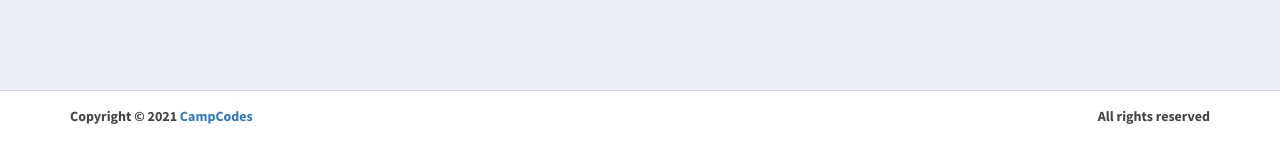
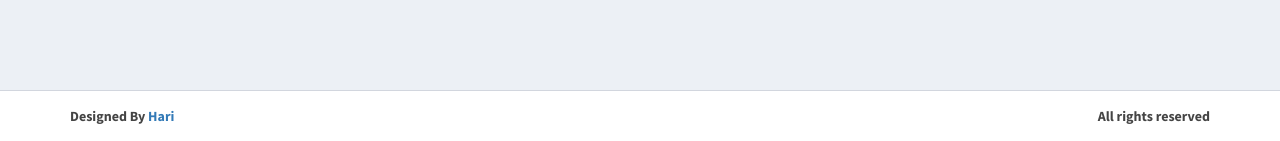
Before and after one commit to harikutty5896/online-voting-system-using-PHP, a PHP site: page /home.php in a window 1280 px wide. Shown: the part 659-800 px from the top of the page. Run offline with PHP 8.4, Linux system fonts and the light colour scheme; the visitor is signed in with stand-in values (Sample User, id 1); data that the repository does not hold is empty.

Commit message:
Update footer.php

```diff
--- a/includes/footer.php
+++ b/includes/footer.php
@@ -3,7 +3,7 @@
       <div class="pull-right hidden-xs">
         <b>All rights reserved</b>
       </div>
-      <strong>Copyright &copy; 2021 <a href="https://www.campcodes.com">CampCodes</a></strong>
+      <strong>Designed By <a href="https://github.com/harikutty5896/online-voting-system-using-PHP" target="_blank">Hari</a></strong>
     </div>
     <!-- /.container -->
 </footer>
```
